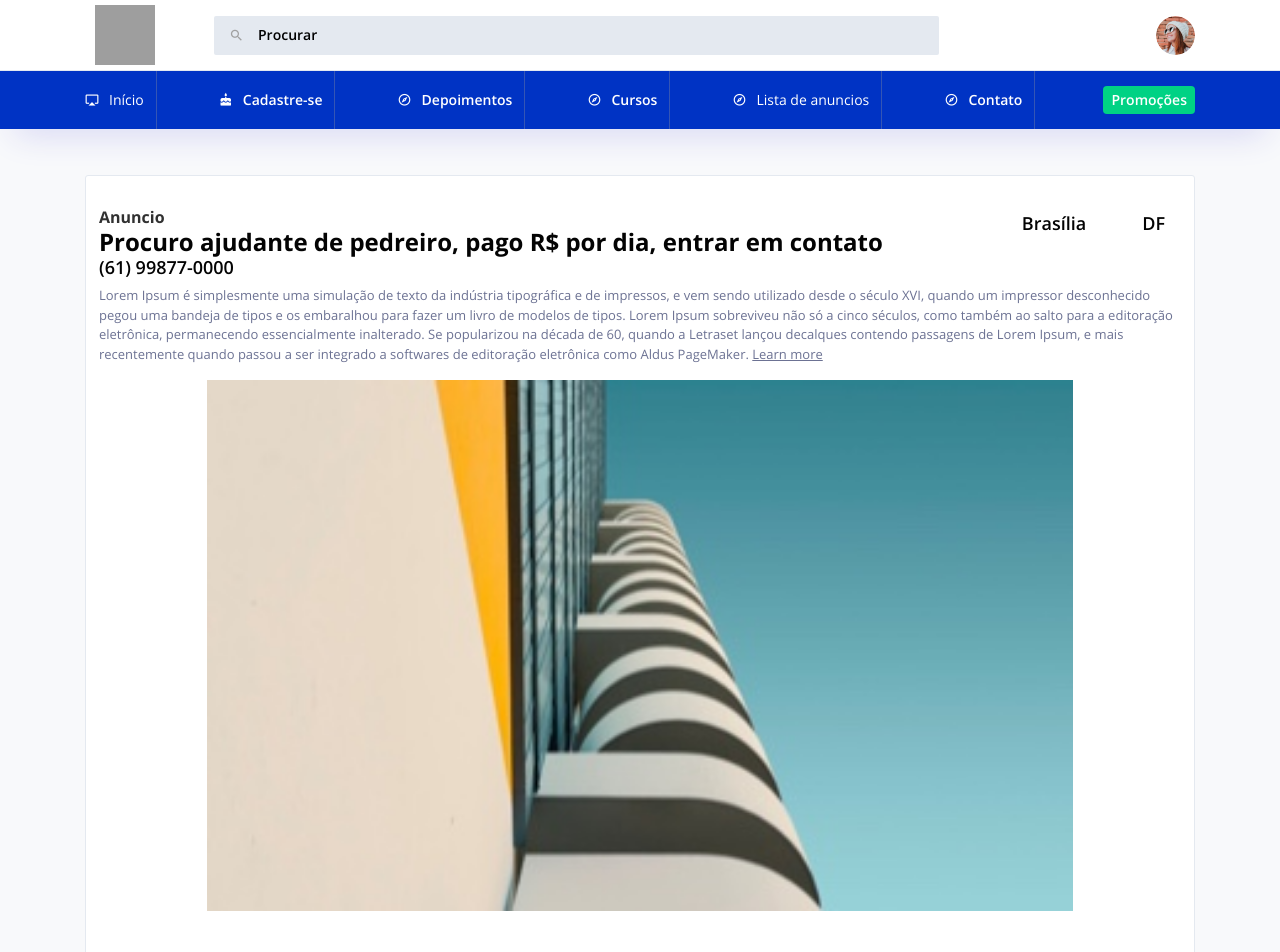
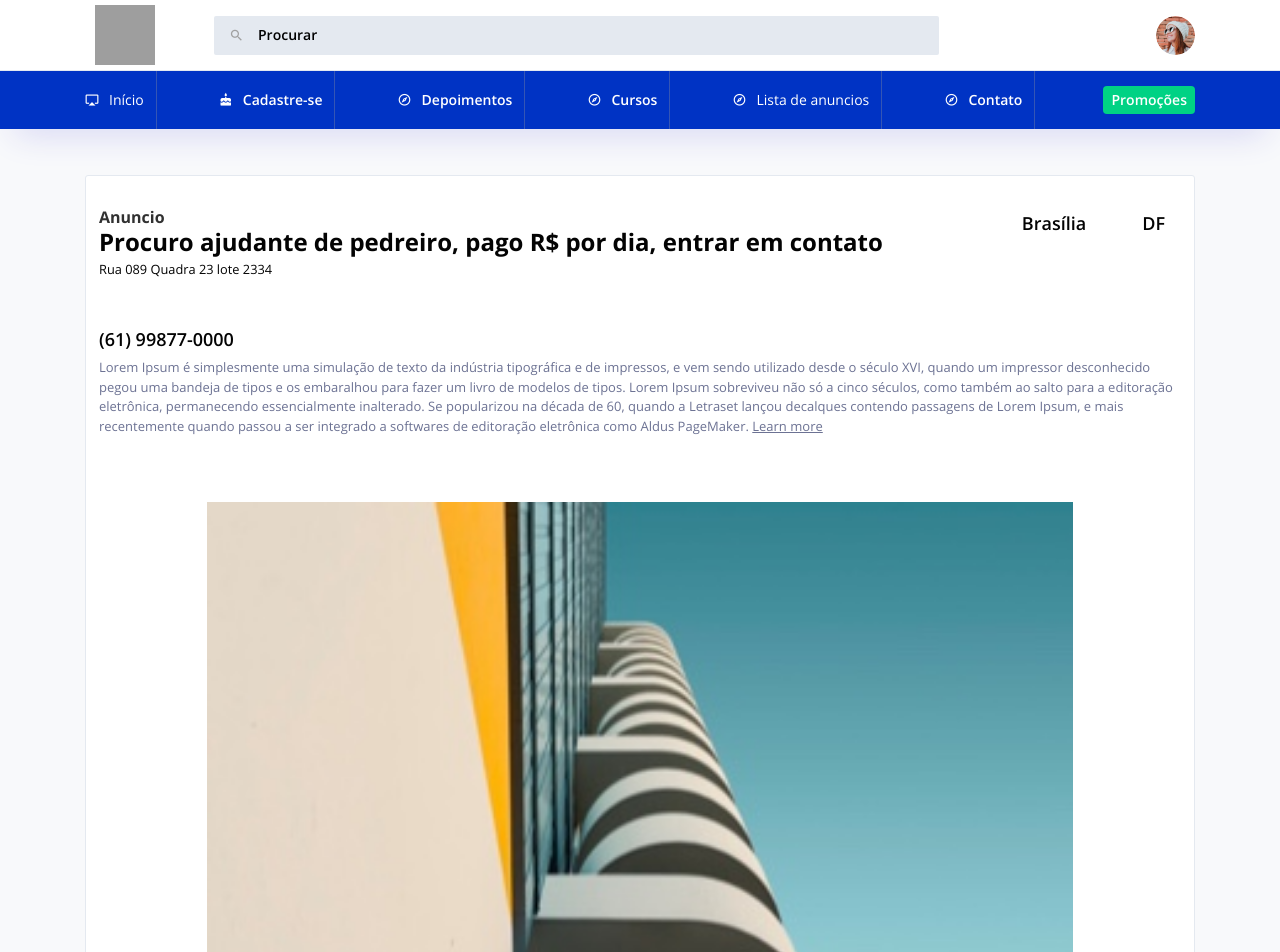
Before and after one commit to lucasmarrtt/toaquifestas, a Django app: page /anuncio-detalhes/ in a window 1280 px wide. Shown: the top 952 px of the page. Run offline with Django 3.2, Linux system fonts and the light colour scheme; some libraries are stand-ins or nearby versions; grey boxes are pictures that could not be loaded.

Commit message:
colocando no Heroku

```diff
--- a/home/templates/anuncio-detalhes.html
+++ b/home/templates/anuncio-detalhes.html
@@ -38,19 +38,8 @@
                         </div>
                         <div class="header-right d-flex flex-wrap mt-md-2 mt-lg-0">
 
-
-
-
-
-
                         </div>
                     </div>
-
-
-
-
-
-
 
                     <div class="row">
                         <div class="col-sm-12 stretch-card grid-margin">
@@ -61,21 +50,13 @@
 
 
 
-
-
-
-
-
-
-
-
-
                                     <div class="card-body">
                                         <div class="d-flex justify-content-between flex-wrap">
                                             <div>
                                                 <div class="card-title mb-0">Anuncio</div>
                                                 <h3 class="font-weight-bold mb-0">Procuro ajudante de pedreiro, pago R$ por dia, entrar em contato </h3>
-                                                <h4>(61) 99877-0000</h4>
+                                                <small>Rua 089 Quadra 23 lote 2334</small>
+                                                <h4 style="margin-top: 50px;">(61) 99877-0000</h4>
                                             </div>
                                             <div>
                                                 <div class="d-flex flex-wrap pt-2 justify-content-between sales-header-right">
@@ -104,52 +85,15 @@
 
                                         <center>
 
-
-
-                                            <img src="{% static 'assets/images/dashboard/img_1.jpg' %}" class="img-fluid" style="width: 80%; margin-bottom: 50px;">
-
+                                            <img src="{% static 'assets/images/dashboard/img_1.jpg' %}" class="img-fluid" style="width: 80%; margin-bottom: 50px; margin-top: 50px;">
 
                                         </center>
-
-
 
 
                                         <iframe src="https://www.google.com/maps/embed?pb=!1m18!1m12!1m3!1d15286.133596024858!2d-49.28300526482562!3d-16.70021681320106!2m3!1f0!2f0!3f0!3m2!1i1024!2i768!4f13.1!3m3!1m2!1s0x935ef1377c179b13%3A0xdd0369007eb37f7e!2sSt.%20Bueno%2C%20Goi%C3%A2nia%20-%20GO%2C%2074175-120!5e0!3m2!1spt-BR!2sbr!4v1632932453431!5m2!1spt-BR!2sbr"
                                             width="100%" height="450" style="border:0;" allowfullscreen="" loading="lazy"></iframe>
 
-
                                     </div>
-
-
-
-
-
-
-
-
-
-
-
-
-
-
-
-
-
-
-
-
-
-
-
-
-
-
-
-
-
-
-
 
                                 </div>
                             </div>
@@ -157,33 +101,8 @@
                     </div>
 
 
-
-
-
-
-
-
-
-
-
                 </div>
             </div>
-
-
-
-
-
-
-
-
-
-
-
-
-
-
-
-
 
 
 
--- a/requirements.txt
+++ b/requirements.txt
@@ -4,6 +4,7 @@ Django==2.2.9
 django-stdimage==5.3.0
 gunicorn==20.1.0
 Pillow==8.4.0
+psycopg2-binary==2.9.2
 pytz==2021.3
 sqlparse==0.4.2
 static3==0.7.0
--- a/sistema/settings.py
+++ b/sistema/settings.py
@@ -13,7 +13,7 @@ https://docs.djangoproject.com/en/2.2/ref/settings/
 import os
 
 # Apagar depois
-import dj_static
+import dj_database_url
 
 # Build paths inside the project like this: os.path.join(BASE_DIR, ...)
 BASE_DIR = os.path.dirname(os.path.dirname(os.path.abspath(__file__)))
```
